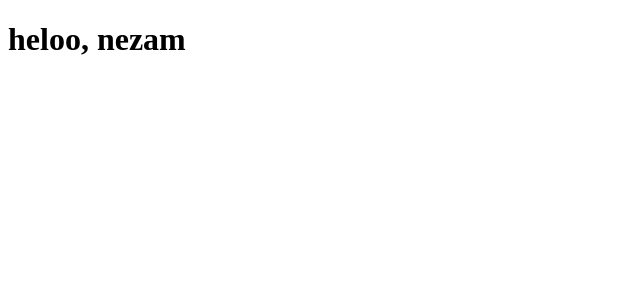
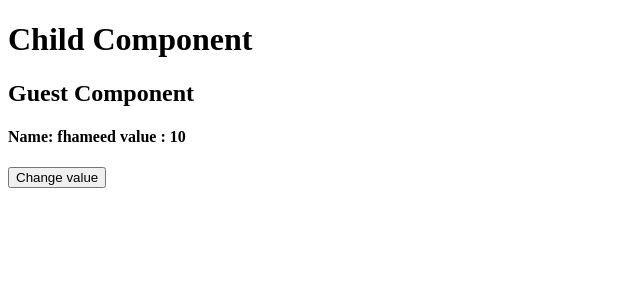
Before and after one commit to nezam0003/React-JS, a React (Create React App) app in the folder geekyshow/my-app/: page / in a window 1280 px wide. Shown: the top 300 px of the page, without its empty margins (0-640 px from the left). Built offline with nearby package versions, Linux system fonts and the light colour scheme.

Commit message:
context API

```diff
--- /dev/null
+++ b/geekyshow/my-app/src/Context-API/Child.js
@@ -0,0 +1,13 @@
+import React, { Component } from "react";
+import GrandChild from "./GrandChild";
+
+export default class Child extends Component {
+  render() {
+    return (
+      <>
+        <h1>Child Component</h1>
+        <GrandChild />
+      </>
+    );
+  }
+}
--- /dev/null
+++ b/geekyshow/my-app/src/Context-API/Context.js
@@ -0,0 +1,4 @@
+import React from "react";
+const MyContext = React.createContext();
+export const Provider = MyContext.Provider;
+export const Consumer = MyContext.Consumer;
--- /dev/null
+++ b/geekyshow/my-app/src/Context-API/GrandChild.js
@@ -0,0 +1,21 @@
+import React, { Component } from "react";
+import { Consumer } from "./Context";
+export default class GrandChild extends Component {
+  render() {
+    return (
+      <div>
+        <h2>Guest Component</h2>
+        <Consumer>
+          {({ data, clickHandle }) => (
+            <>
+              <h4>
+                Name: {data.name} value : {data.value}
+              </h4>
+              <button onClick={clickHandle}>Change value</button>
+            </>
+          )}
+        </Consumer>
+      </div>
+    );
+  }
+}
--- /dev/null
+++ b/geekyshow/my-app/src/Context-API/Parent.js
@@ -0,0 +1,24 @@
+import React, { Component } from "react";
+import Child from "./Child";
+import { Provider } from "./Context";
+
+export default class Parent extends Component {
+  state = {
+    name: "fhameed",
+    value: 10,
+  };
+  handleClickContext = () => {
+    this.setState({ value: this.state.value + 5 });
+  };
+  render() {
+    const contextValue = {
+      data: this.state,
+      clickHandle: this.handleClickContext,
+    };
+    return (
+      <Provider value={contextValue}>
+        <Child />
+      </Provider>
+    );
+  }
+}
```
Also changed, not shown: geekyshow/my-app/src/index.js (+6 -2 lines).
